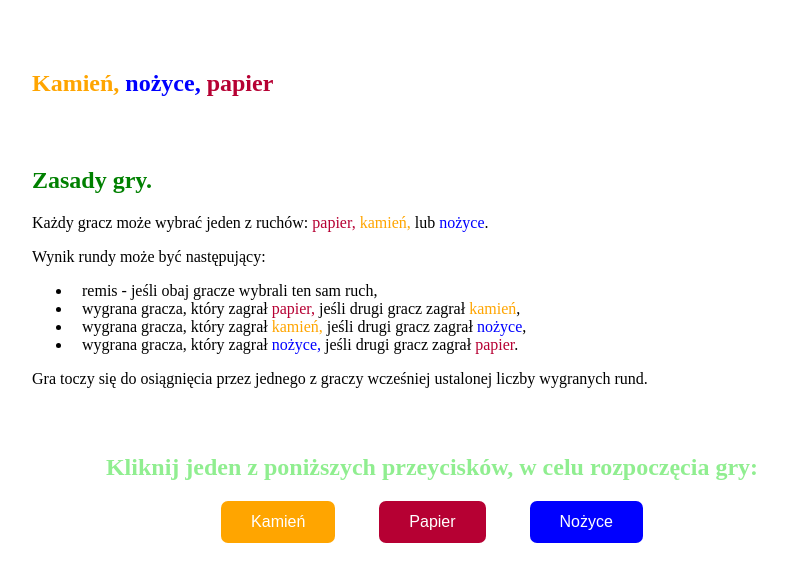
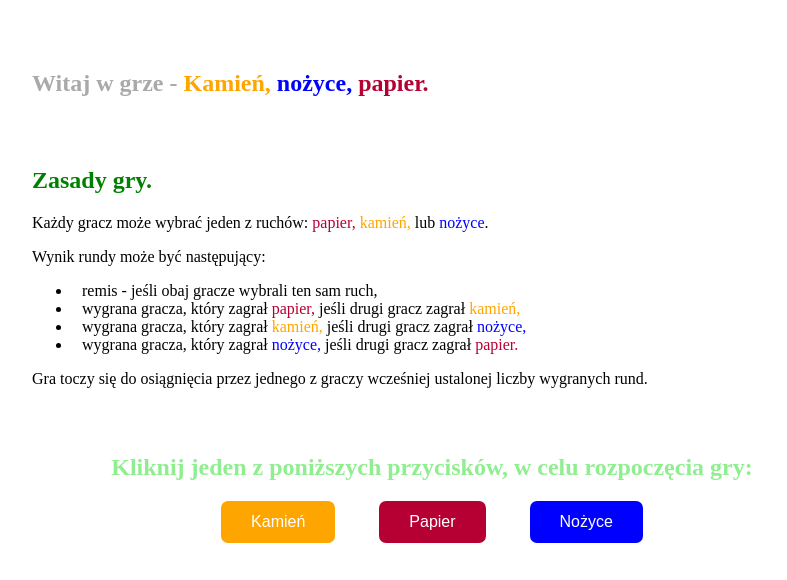
Before and after one commit to slawomirtoporek/javascript-prework, a website: page index.html in a window 1280 px wide. Shown: the whole page, without its empty margins (208-995 px from the left). Drawn offline with Linux system fonts and the light colour scheme.

Commit message:
proofreading the page text

```diff
--- a/index.html
+++ b/index.html
@@ -10,9 +10,10 @@
 	<div class="container">
 		<section class="game-description">
 			<h1 class="game-name">
+				Witaj w grze -
 				<span class="color-one">Kamień, </span>
 				<span class="color-two">nożyce,</span>
-				<span class="color-three"> papier</span>
+				<span class="color-three"> papier.</span>
 			</h1>
 			<div class="game-rules">
 				<h2 class="title-game-rules">Zasady gry.</h2>
@@ -28,22 +29,22 @@
 					</li>
 					<li>
 						wygrana gracza, który zagrał <span class="color-three">papier,</span>
-						jeśli drugi gracz zagrał <span class="color-one">kamień</span>,
+						jeśli drugi gracz zagrał <span class="color-one">kamień,</span>
 					</li>
 					<li>
 						wygrana gracza, który zagrał <span class="color-one">kamień,</span>
-						jeśli drugi gracz zagrał <span class="color-two">nożyce</span>,
+						jeśli drugi gracz zagrał <span class="color-two">nożyce,</span>
 					</li>
 					<li>
 						wygrana gracza, który zagrał <span class="color-two">nożyce,</span>
-						jeśli drugi gracz zagrał <span class="color-three">papier</span>.
+						jeśli drugi gracz zagrał <span class="color-three">papier.</span>
 					</li>
 				</ul>
 				<p>Gra toczy się do osiągnięcia przez jednego z graczy wcześniej ustalonej liczby wygranych rund.</p>
 			</div>
 		</section>
 		<section class="play-game">
-			<h2 class="game-command">Kliknij jeden z poniższych przeycisków, w celu rozpoczęcia gry: </h2>
+			<h2 class="game-command">Kliknij jeden z poniższych przycisków, w celu rozpoczęcia gry: </h2>
 			<div class="btn" id="buttons">
 				<button class="btn-one btn-choose" id="play-rock">Kamień</button>
 				<button class="btn-two btn-choose" id="play-paper">Papier</button>
```
